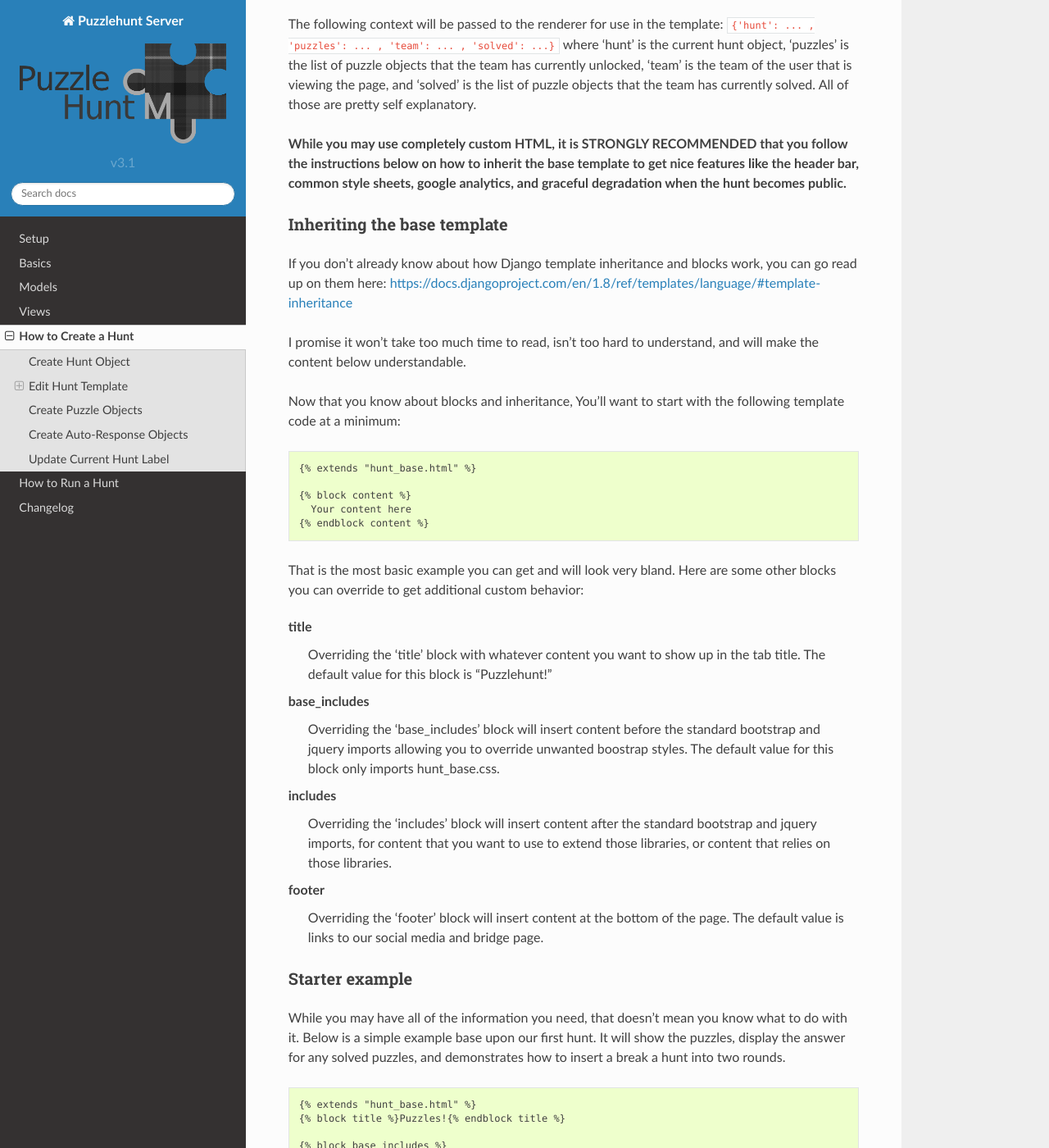
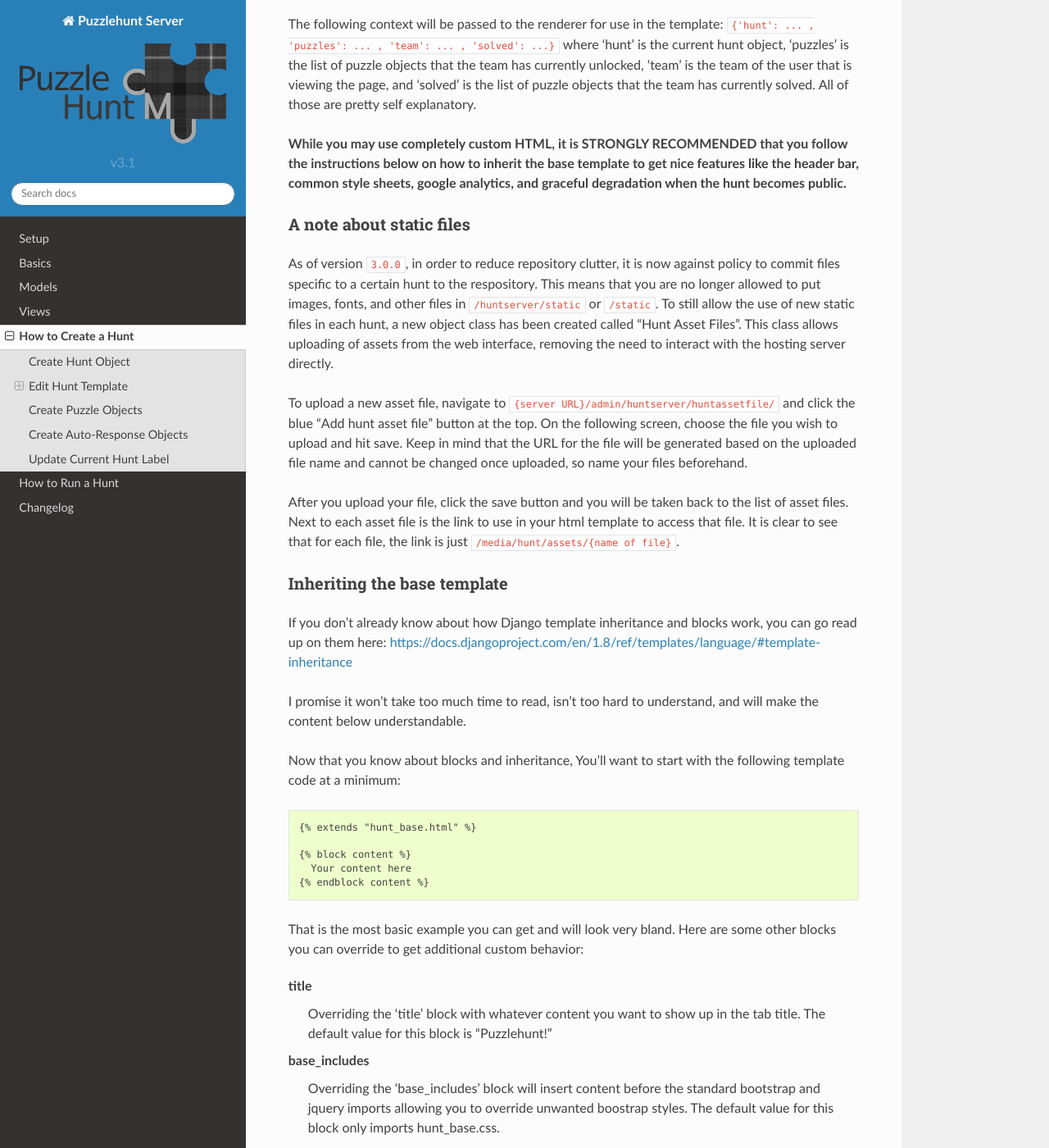
Before and after one commit to dlareau/puzzlehunt_server, a Sphinx documentation site: the page built from docs/hunt_creation.rst, in a window 1280 px wide and 1400 px high, scrolled down 905 px. Shown: the whole window at 82% size. Built offline with Sphinx 7.4.7 and the Read the Docs theme 2.0.0, drawn with Linux system fonts in a browser that asks for light colours; some of the changed text lies outside the part shown.

Commit message:
Updated documentation to talk about hunt asset files

```diff
--- a/docs/changelog.rst
+++ b/docs/changelog.rst
@@ -4,6 +4,12 @@ Changelog
 
 Version 3
 *********
+
+v3.1.1
+======
+
+Updates:
+   - Updated documentation to include instructions for hunt asset files
 
 v3.1.0
 ======
--- a/docs/conf.py
+++ b/docs/conf.py
@@ -63,7 +63,7 @@ author = u'Dillon Lareau'
 # The short X.Y version.
 version = 'v3.1'
 # The full version, including alpha/beta/rc tags.
-release = 'v3.1.0'
+release = 'v3.1.1'
 
 # The language for content autogenerated by Sphinx. Refer to documentation
 # for a list of supported languages.
--- a/docs/hunt_creation.rst
+++ b/docs/hunt_creation.rst
@@ -31,6 +31,15 @@ Everything typed into the "Template" form on the hunt editing page will be run t
 The following context will be passed to the renderer for use in the template: ``{'hunt': ... , 'puzzles': ... , 'team': ... , 'solved': ...}`` where 'hunt' is the current hunt object, 'puzzles' is the list of puzzle objects that the team has currently unlocked, 'team' is the team of the user that is viewing the page, and 'solved' is the list of puzzle objects that the team has currently solved. All of those are pretty self explanatory.
 
 **While you may use completely custom HTML, it is STRONGLY RECOMMENDED that you follow the instructions below on how to inherit the base template to get nice features like the header bar, common style sheets, google analytics, and graceful degradation when the hunt becomes public.**
+
+A note about static files
+-------------------------
+
+As of version ``3.0.0``, in order to reduce repository clutter, it is now against policy to commit files specific to a certain hunt to the respository. This means that you are no longer allowed to put images, fonts, and other files in ``/huntserver/static`` or ``/static``. To still allow the use of new static files in each hunt, a new object class has been created called "Hunt Asset Files". This class allows uploading of assets from the web interface, removing the need to interact with the hosting server directly.
+
+To upload a new asset file, navigate to ``{server URL}/admin/huntserver/huntassetfile/`` and click the blue "Add hunt asset file" button at the top. On the following screen, choose the file you wish to upload and hit save. Keep in mind that the URL for the file will be generated based on the uploaded file name and cannot be changed once uploaded, so name your files beforehand.
+
+After you upload your file, click the save button and you will be taken back to the list of asset files. Next to each asset file is the link to use in your html template to access that file. It is clear to see that for each file, the link is just ``/media/hunt/assets/{name of file}``.
 
 Inheriting the base template
 ----------------------------
@@ -112,7 +119,11 @@ While you may have all of the information you need, that doesn't mean you know w
                 {% endif %}
                 <tr id='puzzle{{ puzzle.puzzle_number }}' class='puzzle'>
                   <td>
-                    <p class="puzzle-name"><a href='/puzzle/{{ puzzle.puzzle_id }}/'>{{puzzle.puzzle_name}}</a></p>
+                    <p class="puzzle-name">
+                      <a href='/puzzle/{{ puzzle.puzzle_id }}/'>
+                        {{puzzle.puzzle_name}}
+                      </a>
+                    </p>
                   </td>
                   <td>
                     {% if puzzle in solved %}
```
Also changed, not shown: other parts of docs/hunt_creation.rst (+0 -2 lines).
